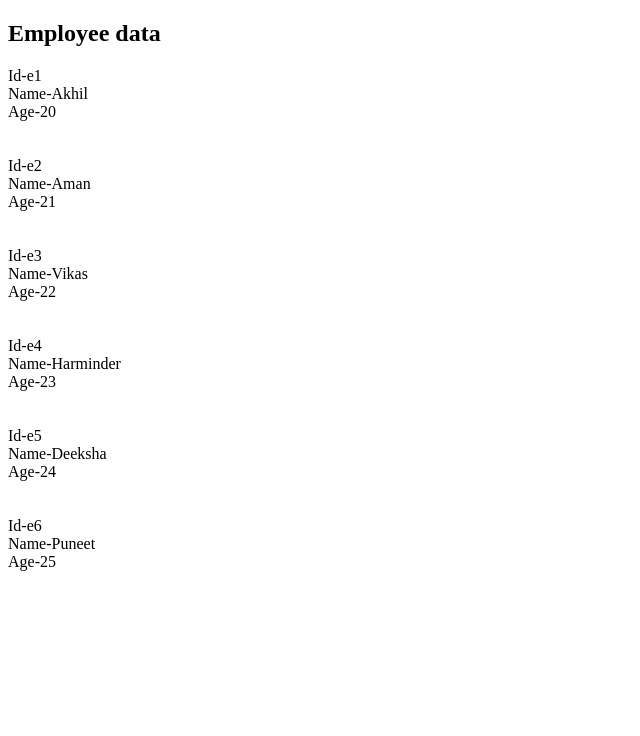
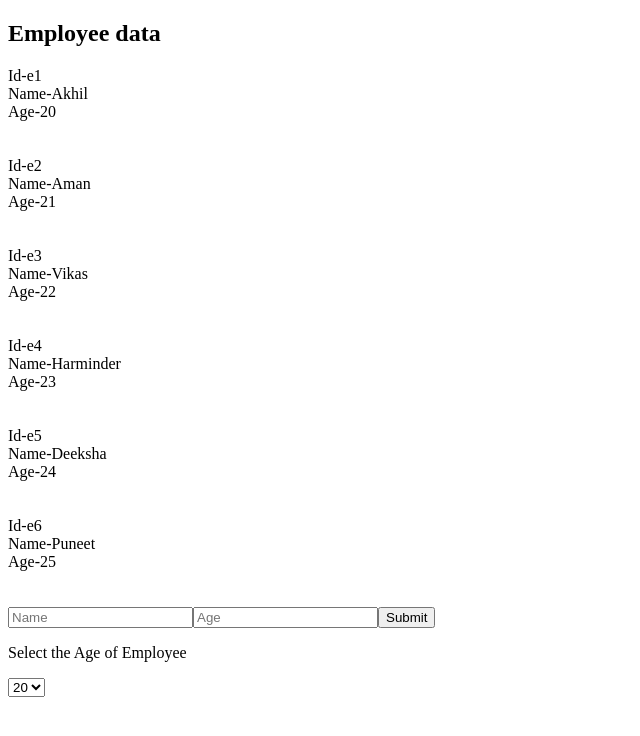
Before and after one commit to Vikas2609/login_assign1, a React (Create React App) app: page / in a window 1280 px wide. Shown: the top 736 px of the page, without its empty margins (0-640 px from the left). Built offline with nearby package versions, Linux system fonts and the light colour scheme.

Commit message:
Assignment-3

```diff
--- a/src/App.js
+++ b/src/App.js
@@ -1,5 +1,7 @@
 import React from 'react'
 import EmployeeData from "./components/EmployeeData"
+import Employees from './components/Employees';
+import NewEmployee from './components/NewEmployee';
 
 const employees= [
     {
@@ -40,6 +42,8 @@ const App = () => {
         <div>
             <h2>Employee data</h2>
             <EmployeeData employees={employees} />
+            <NewEmployee/>
+            <Employees employees={employees}/>
         </div>
 
       );
--- a/src/components/EmployeeData.js
+++ b/src/components/EmployeeData.js
@@ -2,7 +2,6 @@ import React from 'react'
 import EmployeeTile from "./EmployeeTile"
 
 const EmployeeData = (props) => {
-    console.log(props)
     return (
         <div>
             {props.employees.map((item,index)=><EmployeeTile key={index} {...item}/>)}
--- /dev/null
+++ b/src/components/EmployeeFilter.js
@@ -0,0 +1,20 @@
+import React,{useState} from 'react'
+const EmployeeFilter = (props) => {
+    const[age,setAge]=useState("0")
+
+   const handleChange=(e)=>{
+       setAge(e.target.value)
+       console.log("Selected Age:" +e.target.value)
+   }
+    return (
+        <div>
+            <p>Select the Age of Employee</p>
+            <select value={age} onChange={handleChange}>
+                {props.data.map((item, index) => <option key={index} value={item.age}>{item.age}</option>)}
+            </select>
+        </div>
+
+    );
+}
+
+export default EmployeeFilter;
--- /dev/null
+++ b/src/components/EmployeeForm.js
@@ -0,0 +1,31 @@
+import React, { useState } from 'react'
+
+
+const EmployeeForm = () => {
+    const [name,setName]=useState('')
+    const [age,setAge]=useState('')
+    const id=(Math.floor(Math.random()*10)).toString()
+    const handleNameChange = (e) => {
+        setName(e.target.value)
+    }
+    const handleAgeChange = (e) => {
+        setAge(e.target.value)
+    }
+    const handleSubmit = (e) => {
+        e.preventDefault()
+        console.log("ID:" +id)
+        console.log("Entered name is:" + name)
+        console.log("Entered Age is:" + age)
+        setName('')
+        setAge('')
+    }
+    return (
+        <form onSubmit={handleSubmit}>
+            <input type="text" placeholder="Name" value={name} onChange={handleNameChange}/>
+            <input type="" placeholder="Age" value={age} onChange={handleAgeChange}/>
+            <button>Submit</button>
+        </form>
+     );
+}
+
+export default EmployeeForm ;
--- a/src/components/EmployeeTile.js
+++ b/src/components/EmployeeTile.js
@@ -1,7 +1,6 @@
 import React from 'react'
 
 const EmployeeTile = (props) => {
-    console.log(props)
     return (
         <div>
             <div>
--- /dev/null
+++ b/src/components/Employees.js
@@ -0,0 +1,13 @@
+import React from 'react'
+import EmployeeFilter from './EmployeeFilter';
+
+const Employees = (props) => {
+    return (
+        <div>
+            <EmployeeFilter data={props.employees}/>
+        </div>
+      );
+}
+
+
+export default Employees;
--- /dev/null
+++ b/src/components/NewEmployee.js
@@ -0,0 +1,10 @@
+import React from 'react'
+import EmployeeForm from './EmployeeForm'
+
+const NewEmployee = () => {
+    return (
+        <EmployeeForm/>
+      );
+}
+
+export default NewEmployee;
--- a/src/index.js
+++ b/src/index.js
@@ -2,12 +2,14 @@ import React from 'react';
 import ReactDOM from 'react-dom';
 import App from "./App"
 // import MyForm from './login';
+
 import reportWebVitals from './reportWebVitals';
 
 ReactDOM.render(
   <React.StrictMode>
     {/* <MyForm /> */}
     <App/>
+
   </React.StrictMode>,
   document.getElementById('root')
 );
```
